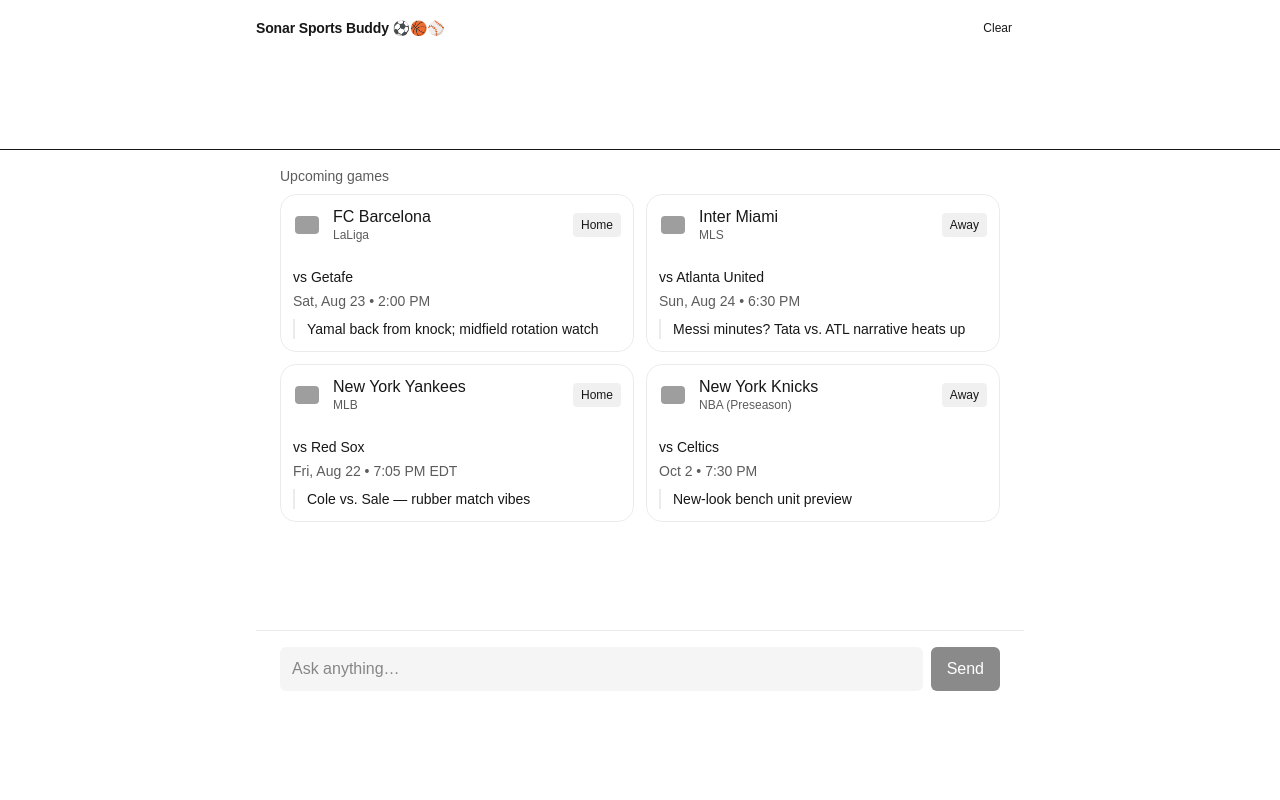
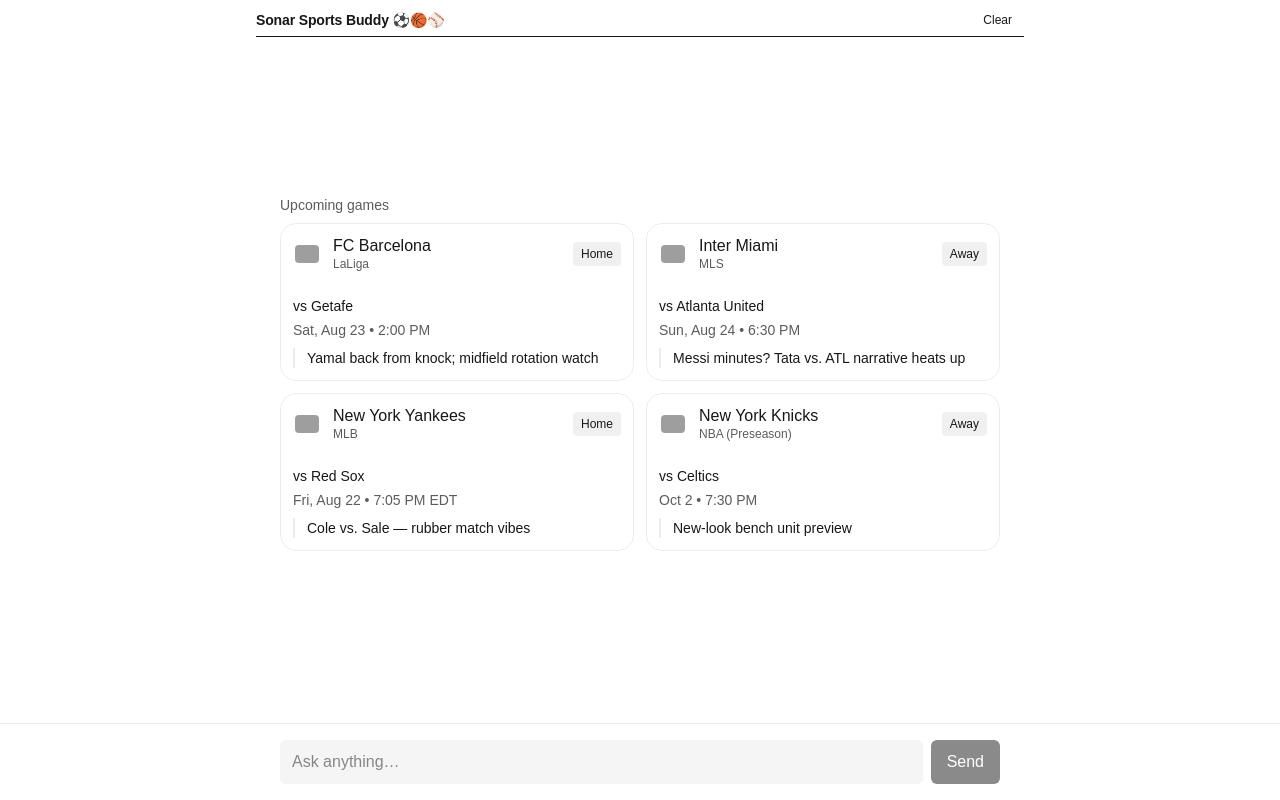
Before and after one commit to ccarella/aug-cursor-chat, a Next.js app: page / in a window 1280 px wide. Built offline with nearby package versions, Linux system fonts and the light colour scheme; grey boxes are pictures that could not be loaded.

Commit message:
feat(ui): make input bar sticky with shadow, blur, and safe padding

```diff
--- a/app/page.tsx
+++ b/app/page.tsx
@@ -91,10 +91,10 @@
   }
 
   return (
-    <div className="min-h-screen grid grid-rows-[auto,1fr,auto]">
-      <header className="sticky top-0 z-10 border-b bg-background/80 backdrop-blur px-6 py-3">
-        <div className="max-w-3xl mx-auto flex items-center gap-3">
-          <h1 className="text-sm font-semibold tracking-[-0.01em]">
+    <div className="min-h-screen grid grid-rows-[auto,1fr]">
+      <header className="sticky top-0 z-10 bg-background/80 backdrop-blur px-6 py-2 md:py-1">
+        <div className="max-w-3xl mx-auto flex items-center gap-3 border-b">
+          <h1 className="m-0 text-sm font-semibold tracking-[-0.01em]">
             Sonar Sports Buddy ⚽️🏀⚾️
           </h1>
           <div className="ml-auto">
@@ -110,7 +110,7 @@
         </div>
       </header>
 
-      <main className="max-w-3xl mx-auto w-full flex flex-col">
+      <main className="max-w-3xl mx-auto w-full flex flex-col pb-24">
         <div
           ref={listRef}
           className="flex-1 overflow-y-auto px-6 py-4 space-y-4"
@@ -126,18 +126,31 @@
               </div>
             </>
           ) : (
-            messages.map((m, idx) => (
-              <Bubble key={idx} role={m.role} content={m.content} citations={m.citations} />
-            ))
+            <>
+              {messages.map((m, idx) => (
+                <Bubble key={idx} role={m.role} content={m.content} citations={m.citations} />
+              ))}
+              {isLoading && (
+                <div className="w-full flex justify-start">
+                  <div className="max-w-[85%] rounded-2xl px-4 py-3 shadow-sm bg-black/[.04] dark:bg-white/[.06] rounded-bl-sm">
+                    <div className="typing" aria-label="Assistant is typing" aria-live="polite" role="status">
+                      <span className="typing-dot"></span>
+                      <span className="typing-dot"></span>
+                      <span className="typing-dot"></span>
+                    </div>
+                  </div>
+                </div>
+              )}
+            </>
           )}
         </div>
       </main>
 
       <form
         onSubmit={sendMessage}
-        className="max-w-3xl mx-auto w-full px-6 py-4 border-t border-black/[.08] dark:border-white/[.145]"
+        className="fixed bottom-0 left-0 right-0 z-20 bg-background/90 backdrop-blur shadow-md border-t border-black/[.08] dark:border-white/[.145]"
       >
-        <div className="flex gap-2">
+        <div className="max-w-3xl mx-auto w-full px-6 py-4 flex gap-2">
           <input
             className="flex-1 h-11 px-3 rounded-md bg-black/[.04] dark:bg-white/[.06] outline-none focus:ring-2 ring-black/10 dark:ring-white/20"
             placeholder="Ask anything…"
```
